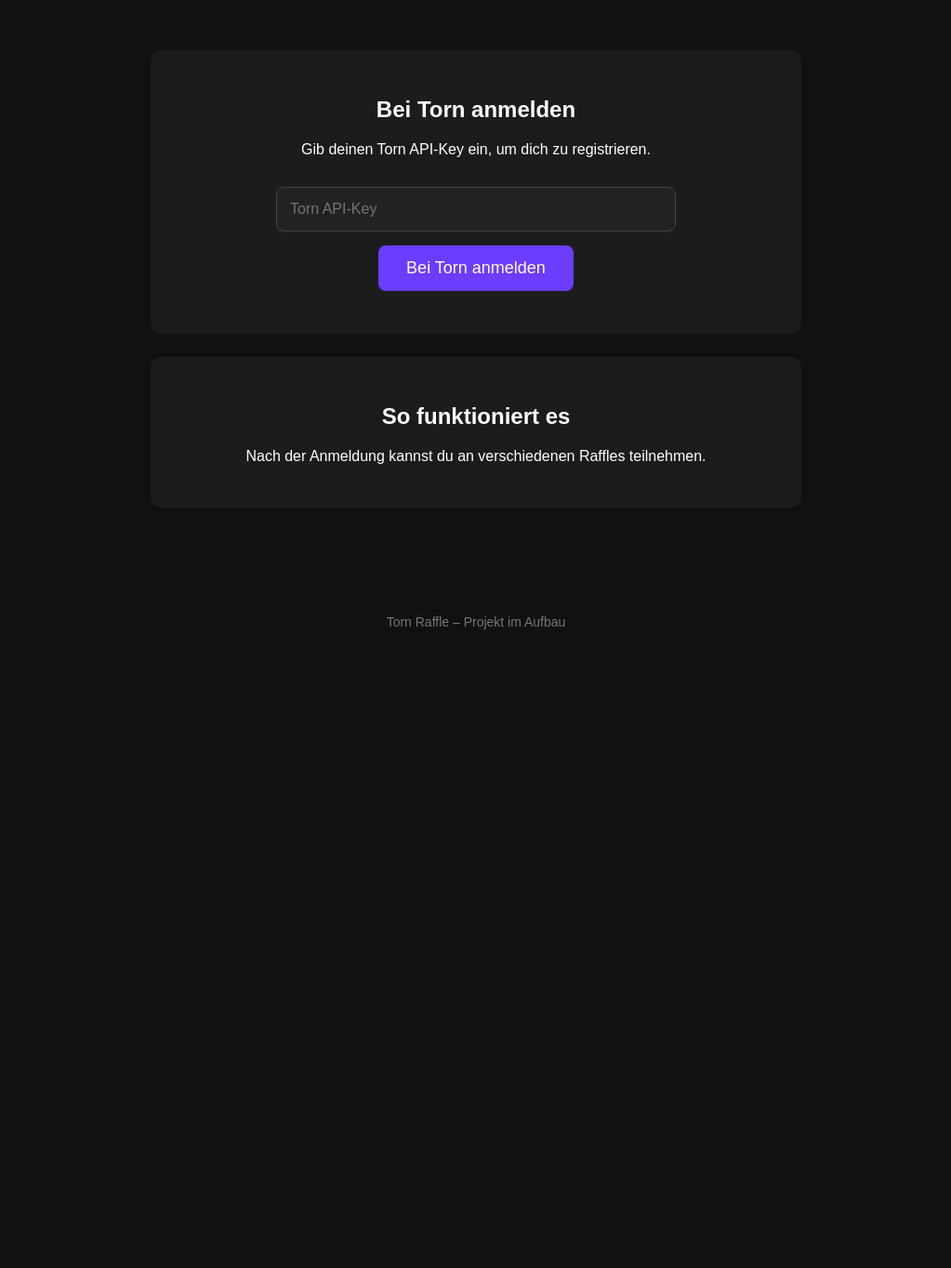
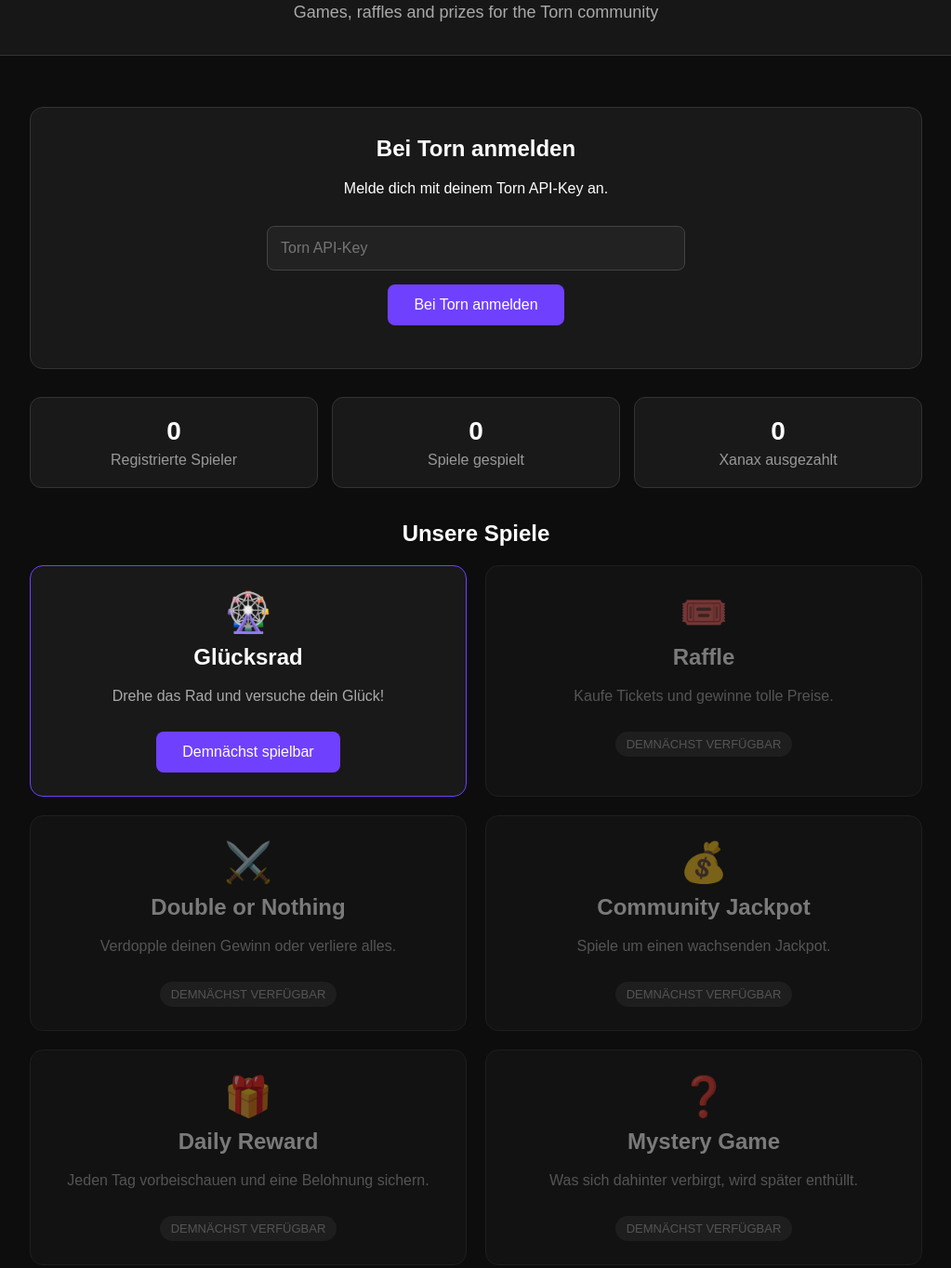
Before and after one commit to ksvenja1978-bot/Torn-Raffle, a plain HTML site: page index.html in a window 1280 px wide. Shown: the part 165-1529 px from the top of the page at 93% size, without its empty margins (128-1151 px from the left). Before the commit the page ends 862 px from the top, so only its background shows below. Drawn offline with Linux system fonts and the light colour scheme.

Commit message:
Update index.html

```diff
--- a/index.html
+++ b/index.html
@@ -6,45 +6,62 @@
     <title>Torn Raffle</title>
 
     <style>
+        * {
+            box-sizing: border-box;
+        }
+
         body {
             margin: 0;
             font-family: Arial, sans-serif;
-            background: #111;
+            background: #0d0d0d;
             color: white;
-            text-align: center;
         }
 
         header {
-            padding: 40px 20px;
-            background: #1c1c1c;
+            text-align: center;
+            padding: 35px 20px;
+            background: #171717;
+            border-bottom: 1px solid #333;
+        }
+
+        .fox {
+            font-size: 55px;
+            margin-bottom: 10px;
         }
 
         h1 {
+            margin: 0;
             font-size: 42px;
-            margin: 0 0 10px;
         }
 
         .subtitle {
-            color: #bbb;
+            margin-top: 10px;
+            color: #aaa;
             font-size: 18px;
         }
 
         main {
-            max-width: 700px;
-            margin: 40px auto;
+            max-width: 1000px;
+            margin: 35px auto;
             padding: 20px;
         }
 
-        .box {
-            background: #1c1c1c;
+        .login-box {
+            background: #191919;
+            border-radius: 14px;
             padding: 30px;
-            border-radius: 12px;
-            margin-bottom: 25px;
+            text-align: center;
+            margin-bottom: 30px;
+            border: 1px solid #333;
+        }
+
+        .login-box h2 {
+            margin-top: 0;
         }
 
         input {
             width: 90%;
-            max-width: 400px;
+            max-width: 450px;
             padding: 14px;
             margin: 15px 0;
             border-radius: 8px;
@@ -55,28 +72,122 @@
         }
 
         button {
-            padding: 14px 30px;
-            font-size: 18px;
+            padding: 13px 28px;
             border: none;
             border-radius: 8px;
+            background: #7040ff;
+            color: white;
+            font-size: 16px;
             cursor: pointer;
-            background: #6c3cff;
-            color: white;
         }
 
         button:hover {
             opacity: 0.85;
         }
 
-        #welcome {
-            display: none;
+        .stats {
+            display: grid;
+            grid-template-columns: repeat(3, 1fr);
+            gap: 15px;
+            margin-bottom: 35px;
+        }
+
+        .stat {
+            background: #191919;
+            border: 1px solid #333;
+            border-radius: 12px;
+            padding: 20px;
+            text-align: center;
+        }
+
+        .stat-number {
+            font-size: 28px;
+            font-weight: bold;
+        }
+
+        .stat-label {
+            color: #999;
+            margin-top: 6px;
+        }
+
+        h2.section-title {
+            text-align: center;
+            margin-bottom: 20px;
+        }
+
+        .games {
+            display: grid;
+            grid-template-columns: repeat(2, 1fr);
+            gap: 20px;
+        }
+
+        .game {
+            position: relative;
+            background: #191919;
+            border: 1px solid #333;
+            border-radius: 14px;
+            padding: 25px;
+            min-height: 190px;
+            text-align: center;
+        }
+
+        .game.available {
+            border-color: #7040ff;
+        }
+
+        .game.disabled {
+            opacity: 0.45;
+        }
+
+        .game-icon {
+            font-size: 42px;
+            margin-bottom: 10px;
+        }
+
+        .game h3 {
+            margin: 8px 0;
+            font-size: 24px;
+        }
+
+        .game p {
+            color: #aaa;
+            line-height: 1.5;
+        }
+
+        .coming-soon {
+            display: inline-block;
+            margin-top: 10px;
+            padding: 6px 12px;
+            border-radius: 20px;
+            background: #333;
+            color: #aaa;
+            font-size: 13px;
+        }
+
+        .play-button {
+            margin-top: 10px;
         }
 
         footer {
+            text-align: center;
+            padding: 35px 20px;
+            color: #666;
+            border-top: 1px solid #222;
             margin-top: 50px;
-            padding: 20px;
-            color: #777;
-            font-size: 14px;
+        }
+
+        @media (max-width: 700px) {
+            .stats {
+                grid-template-columns: 1fr;
+            }
+
+            .games {
+                grid-template-columns: 1fr;
+            }
+
+            h1 {
+                font-size: 32px;
+            }
         }
     </style>
 </head>
@@ -84,17 +195,20 @@
 <body>
 
 <header>
+    <div class="fox">🦊</div>
     <h1>Torn Raffle</h1>
-        <div class="subtitle">Raffles and giveaways for Torn players</div>
+    <div class="subtitle">
+        Games, raffles and prizes for the Torn community
+    </div>
 </header>
 
 <main>
 
-        <div class="box" id="loginBox">
+    <section class="login-box">
         <h2>Bei Torn anmelden</h2>
 
         <p>
-                Gib deinen Torn API-Key ein, um dich zu registrieren.
+            Melde dich mit deinem Torn API-Key an.
         </p>
 
         <input
@@ -110,48 +224,181 @@
         </button>
 
         <p id="message"></p>
+    </section>
+
+
+    <section class="stats">
+
+        <div class="stat">
+            <div class="stat-number">0</div>
+            <div class="stat-label">Registrierte Spieler</div>
         </div>
 
-        <div class="box" id="welcome">
-            <h2 id="welcomeText"></h2>
+        <div class="stat">
+            <div class="stat-number">0</div>
+            <div class="stat-label">Spiele gespielt</div>
+        </div>
+
+        <div class="stat">
+            <div class="stat-number">0</div>
+            <div class="stat-label">Xanax ausgezahlt</div>
+        </div>
+
+    </section>
+
+
+    <h2 class="section-title">
+        Unsere Spiele
+    </h2>
+
+
+    <section class="games">
+
+        <!-- Glücksrad -->
+
+        <div class="game available">
+
+            <div class="game-icon">🎡</div>
+
+            <h3>Glücksrad</h3>
 
             <p>
-                Willkommen bei Torn Raffle!
+                Drehe das Rad und versuche dein Glück!
             </p>
 
-            <p>
-                Dein persönliches Raffle-Dashboard wird hier später angezeigt.
-            </p>
+            <button class="play-button">
+                Demnächst spielbar
+            </button>
+
         </div>
 
-        <div class="box">
-            <h2>So funktioniert es</h2>
+
+        <!-- Raffle -->
+
+        <div class="game disabled">
+
+            <div class="game-icon">🎟️</div>
+
+            <h3>Raffle</h3>
 
             <p>
-                Nach der Anmeldung kannst du an verschiedenen
-                Raffles teilnehmen.
+                Kaufe Tickets und gewinne tolle Preise.
             </p>
+
+            <span class="coming-soon">
+                DEMNÄCHST VERFÜGBAR
+            </span>
+
         </div>
+
+
+        <!-- Double or Nothing -->
+
+        <div class="game disabled">
+
+            <div class="game-icon">⚔️</div>
+
+            <h3>Double or Nothing</h3>
+
+            <p>
+                Verdopple deinen Gewinn oder verliere alles.
+            </p>
+
+            <span class="coming-soon">
+                DEMNÄCHST VERFÜGBAR
+            </span>
+
+        </div>
+
+
+        <!-- Jackpot -->
+
+        <div class="game disabled">
+
+            <div class="game-icon">💰</div>
+
+            <h3>Community Jackpot</h3>
+
+            <p>
+                Spiele um einen wachsenden Jackpot.
+            </p>
+
+            <span class="coming-soon">
+                DEMNÄCHST VERFÜGBAR
+            </span>
+
+        </div>
+
+
+        <!-- Daily Reward -->
+
+        <div class="game disabled">
+
+            <div class="game-icon">🎁</div>
+
+            <h3>Daily Reward</h3>
+
+            <p>
+                Jeden Tag vorbeischauen und eine Belohnung sichern.
+            </p>
+
+            <span class="coming-soon">
+                DEMNÄCHST VERFÜGBAR
+            </span>
+
+        </div>
+
+
+        <!-- Mystery Game -->
+
+        <div class="game disabled">
+
+            <div class="game-icon">❓</div>
+
+            <h3>Mystery Game</h3>
+
+            <p>
+                Was sich dahinter verbirgt, wird später enthüllt.
+            </p>
+
+            <span class="coming-soon">
+                DEMNÄCHST VERFÜGBAR
+            </span>
+
+        </div>
+
+    </section>
 
 </main>
 
+
 <footer>
     Torn Raffle – Projekt im Aufbau
+    <br>
+    <small>Powered by the Torn community</small>
 </footer>
 
+
 <script>
+
 function login() {
+
     const apiKey = document.getElementById("apiKey").value;
     const message = document.getElementById("message");
 
     if (!apiKey) {
-                message.textContent = "Bitte gib deinen Torn API-Key ein.";
+
+        message.textContent =
+            "Bitte gib deinen Torn API-Key ein.";
+
         return;
     }
 
     message.textContent =
-                "Der API-Key wird als Nächstes sicher über den Server geprüft.";
+        "API-Key wird sicher geprüft...";
+
 }
+
 </script>
 
 </body>
```
Lines whose indentation alone changed are shown as unchanged.
